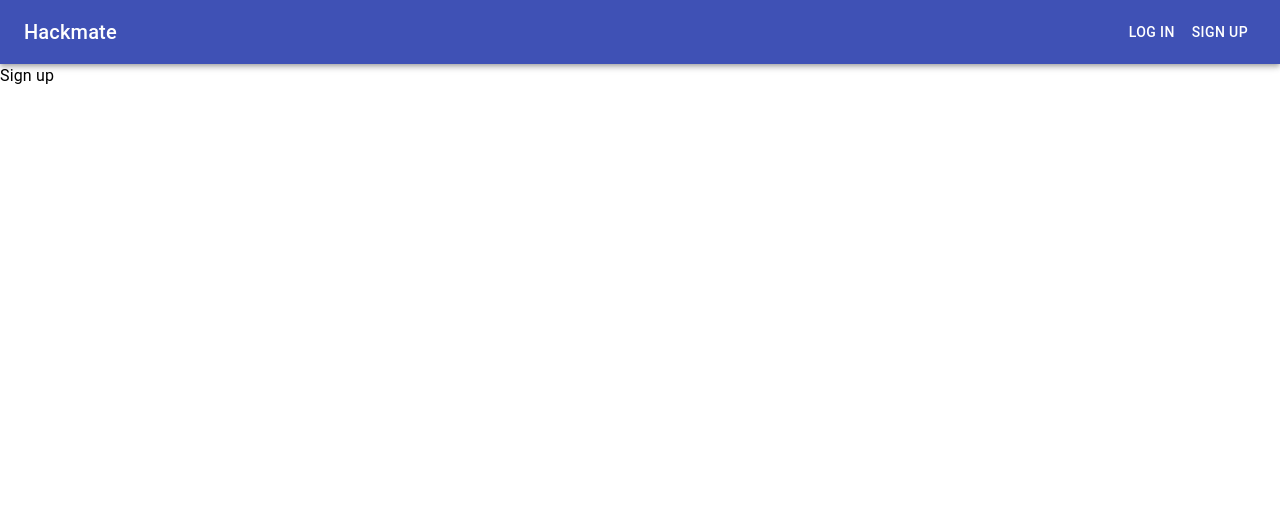
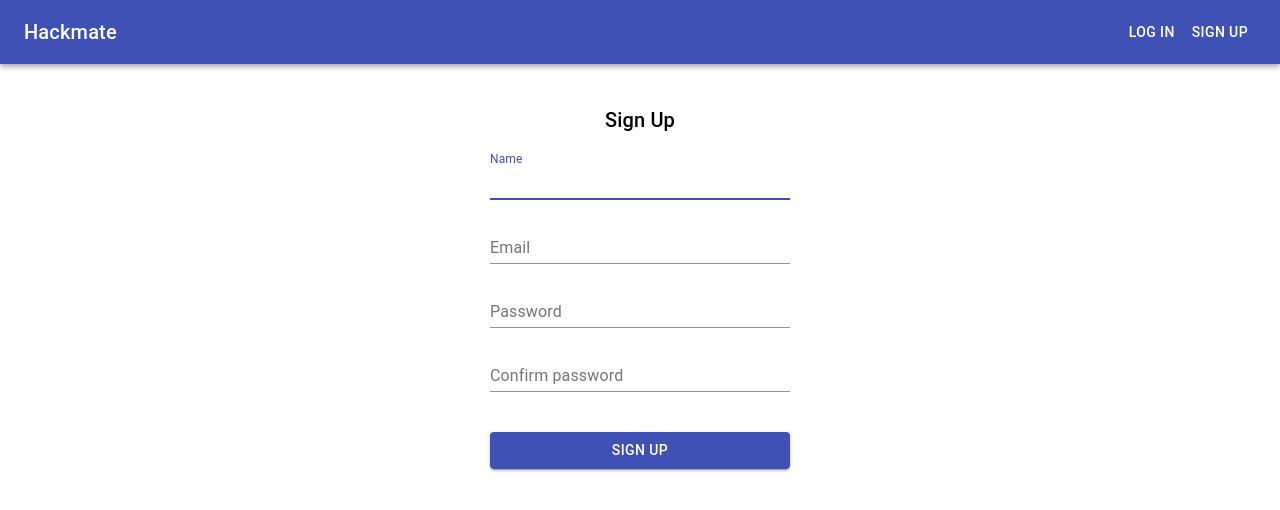
Before and after one commit to lrnxie/hackmate, a React (Create React App) app in the folder client/: page /signup in a window 1280 px wide. Shown: the top 510 px of the page. Built offline with nearby package versions, Linux system fonts and the light colour scheme.

Commit message:
Log in and sign up form components

```diff
--- a/client/src/components/auth/LogIn.js
+++ b/client/src/components/auth/LogIn.js
@@ -1,9 +1,122 @@
-import React from "react";
+import React, { useState } from "react";
 
+import { makeStyles } from "@material-ui/core/styles";
 import Typography from "@material-ui/core/Typography";
+import FormControl from "@material-ui/core/FormControl";
+import InputLabel from "@material-ui/core/InputLabel";
+import Input from "@material-ui/core/Input";
+import FormHelperText from "@material-ui/core/FormHelperText";
+import Button from "@material-ui/core/Button";
+
+const useStyles = makeStyles((theme) => ({
+  root: {
+    maxWidth: 600,
+    margin: "auto",
+    textAlign: "center",
+    marginTop: theme.spacing(5),
+  },
+  textField: {
+    width: 300,
+    marginLeft: theme.spacing(1),
+    marginRight: theme.spacing(1),
+    marginTop: theme.spacing(2),
+  },
+  button: {
+    width: 300,
+    marginTop: theme.spacing(5),
+  },
+}));
 
 const LogIn = () => {
-  return <Typography>Log in</Typography>;
+  const classes = useStyles();
+  const [formData, setFormData] = useState({
+    email: "",
+    password: "",
+  });
+  const [formErr, setFormErr] = useState({
+    emailErr: false,
+    passwordErr: false,
+  });
+
+  const { email, password } = formData;
+  const { emailErr, passwordErr } = formErr;
+
+  const handleChange = (e) =>
+    setFormData({ ...formData, [e.target.name]: e.target.value });
+
+  const validateEmail = (email) => {
+    // eslint-disable-next-line
+    const re = /^(([^<>()\[\]\\.,;:\s@"]+(\.[^<>()\[\]\\.,;:\s@"]+)*)|(".+"))@((\[[0-9]{1,3}\.[0-9]{1,3}\.[0-9]{1,3}\.[0-9]{1,3}\])|(([a-zA-Z\-0-9]+\.)+[a-zA-Z]{2,}))$/;
+    if (!re.test(email.trim())) {
+      setFormErr({ ...formErr, emailErr: true });
+      return false;
+    } else {
+      setFormErr({ ...formErr, emailErr: false });
+      return true;
+    }
+  };
+
+  const validatePassword = (password) => {
+    if (!password) {
+      setFormErr({ ...formErr, passwordErr: true });
+      return false;
+    } else {
+      setFormErr({ ...formErr, passwordErr: false });
+      return true;
+    }
+  };
+
+  const handleSubmit = (e) => {
+    e.preventDefault();
+    if (validateEmail(email) && validatePassword(password)) {
+      console.log({ email });
+      setFormData({ email: "", password: "" });
+    }
+  };
+
+  return (
+    <div className={classes.root}>
+      <Typography variant="h6">Log In</Typography>
+      <form onSubmit={handleSubmit}>
+        <FormControl className={classes.textField} error={emailErr}>
+          <InputLabel>Email</InputLabel>
+          <Input
+            autoFocus
+            name="email"
+            value={email}
+            onChange={handleChange}
+            onBlur={() => validateEmail(email)}
+          />
+          <FormHelperText hidden={!emailErr}>
+            Email address is not valid
+          </FormHelperText>
+        </FormControl>
+
+        <FormControl className={classes.textField} error={passwordErr}>
+          <InputLabel>Password</InputLabel>
+          <Input
+            type="password"
+            name="password"
+            value={password}
+            onChange={handleChange}
+            onBlur={() => validatePassword(password)}
+          />
+          <FormHelperText hidden={!passwordErr}>
+            Password is required
+          </FormHelperText>
+        </FormControl>
+
+        <Button
+          className={classes.button}
+          variant="contained"
+          color="primary"
+          type="submit"
+        >
+          Log In
+        </Button>
+      </form>
+    </div>
+  );
 };
 
 export default LogIn;
--- a/client/src/components/auth/SignUp.js
+++ b/client/src/components/auth/SignUp.js
@@ -1,9 +1,176 @@
-import React from "react";
+import React, { useState } from "react";
 
+import { makeStyles } from "@material-ui/core/styles";
 import Typography from "@material-ui/core/Typography";
+import FormControl from "@material-ui/core/FormControl";
+import InputLabel from "@material-ui/core/InputLabel";
+import Input from "@material-ui/core/Input";
+import FormHelperText from "@material-ui/core/FormHelperText";
+import Button from "@material-ui/core/Button";
+
+const useStyles = makeStyles((theme) => ({
+  root: {
+    maxWidth: 600,
+    margin: "auto",
+    textAlign: "center",
+    marginTop: theme.spacing(5),
+  },
+  textField: {
+    width: 300,
+    marginLeft: theme.spacing(1),
+    marginRight: theme.spacing(1),
+    marginTop: theme.spacing(2),
+  },
+  button: {
+    width: 300,
+    marginTop: theme.spacing(5),
+  },
+}));
 
 const SignUp = () => {
-  return <Typography>Sign up</Typography>;
+  const classes = useStyles();
+  const [formData, setFormData] = useState({
+    name: "",
+    email: "",
+    password: "",
+    password2: "",
+  });
+  const [formErr, setFormErr] = useState({
+    nameErr: false,
+    emailErr: false,
+    passwordErr: false,
+    password2Err: false,
+  });
+
+  const { name, email, password, password2 } = formData;
+  const { nameErr, emailErr, passwordErr, password2Err } = formErr;
+
+  const handleChange = (e) =>
+    setFormData({ ...formData, [e.target.name]: e.target.value });
+
+  const validateName = (name) => {
+    if (!name) {
+      setFormErr({ ...formErr, nameErr: true });
+      return false;
+    } else {
+      setFormErr({ ...formErr, nameErr: false });
+      return true;
+    }
+  };
+
+  const validateEmail = (email) => {
+    // eslint-disable-next-line
+    const re = /^(([^<>()\[\]\\.,;:\s@"]+(\.[^<>()\[\]\\.,;:\s@"]+)*)|(".+"))@((\[[0-9]{1,3}\.[0-9]{1,3}\.[0-9]{1,3}\.[0-9]{1,3}\])|(([a-zA-Z\-0-9]+\.)+[a-zA-Z]{2,}))$/;
+    if (!re.test(email.trim())) {
+      setFormErr({ ...formErr, emailErr: true });
+      return false;
+    } else {
+      setFormErr({ ...formErr, emailErr: false });
+      return true;
+    }
+  };
+
+  const validatePassword = (password) => {
+    if (password.length < 6) {
+      setFormErr({ ...formErr, passwordErr: true });
+      return false;
+    } else {
+      setFormErr({ ...formErr, passwordErr: false });
+      return true;
+    }
+  };
+
+  const validatePassword2 = (password, password2) => {
+    if (password2 !== password) {
+      setFormErr({ ...formErr, password2Err: true });
+      return false;
+    } else {
+      setFormErr({ ...formErr, password2Err: false });
+      return true;
+    }
+  };
+
+  const handleSubmit = (e) => {
+    e.preventDefault();
+    if (
+      validateName(name) &&
+      validateEmail(email) &&
+      validatePassword(password) &&
+      validatePassword2(password, password2)
+    ) {
+      console.log({ name, email });
+      setFormData({ name: "", email: "", password: "", password2: "" });
+    }
+  };
+
+  return (
+    <div className={classes.root}>
+      <Typography variant="h6">Sign Up</Typography>
+      <form onSubmit={handleSubmit}>
+        <FormControl className={classes.textField} error={nameErr}>
+          <InputLabel>Name</InputLabel>
+          <Input
+            autoFocus
+            name="name"
+            value={name}
+            onChange={handleChange}
+            onBlur={() => validateName(name)}
+          />
+          <FormHelperText hidden={!nameErr}>Name is required</FormHelperText>
+        </FormControl>
+
+        <FormControl className={classes.textField} error={emailErr}>
+          <InputLabel>Email</InputLabel>
+          <Input
+            name="email"
+            value={email}
+            onChange={handleChange}
+            onBlur={() => validateEmail(email)}
+          />
+          <FormHelperText hidden={!emailErr}>
+            Email address is not valid
+          </FormHelperText>
+        </FormControl>
+
+        <FormControl className={classes.textField} error={passwordErr}>
+          <InputLabel>Password</InputLabel>
+          <Input
+            type="password"
+            name="password"
+            value={password}
+            onChange={handleChange}
+            onBlur={() => validatePassword(password)}
+          />
+          <FormHelperText hidden={!passwordErr}>
+            Password must be at least 6 characters
+          </FormHelperText>
+        </FormControl>
+
+        <FormControl className={classes.textField} error={password2Err}>
+          <InputLabel>Confirm password</InputLabel>
+          <Input
+            type="password"
+            name="password2"
+            value={password2}
+            onChange={handleChange}
+            onBlur={() => validatePassword2(password, password2)}
+          />
+          <FormHelperText hidden={!password2Err}>
+            Password does not match
+          </FormHelperText>
+        </FormControl>
+
+        <Button
+          className={classes.button}
+          variant="contained"
+          color="primary"
+          type="submit"
+        >
+          Sign Up
+        </Button>
+      </form>
+    </div>
+  );
 };
 
 export default SignUp;
```
